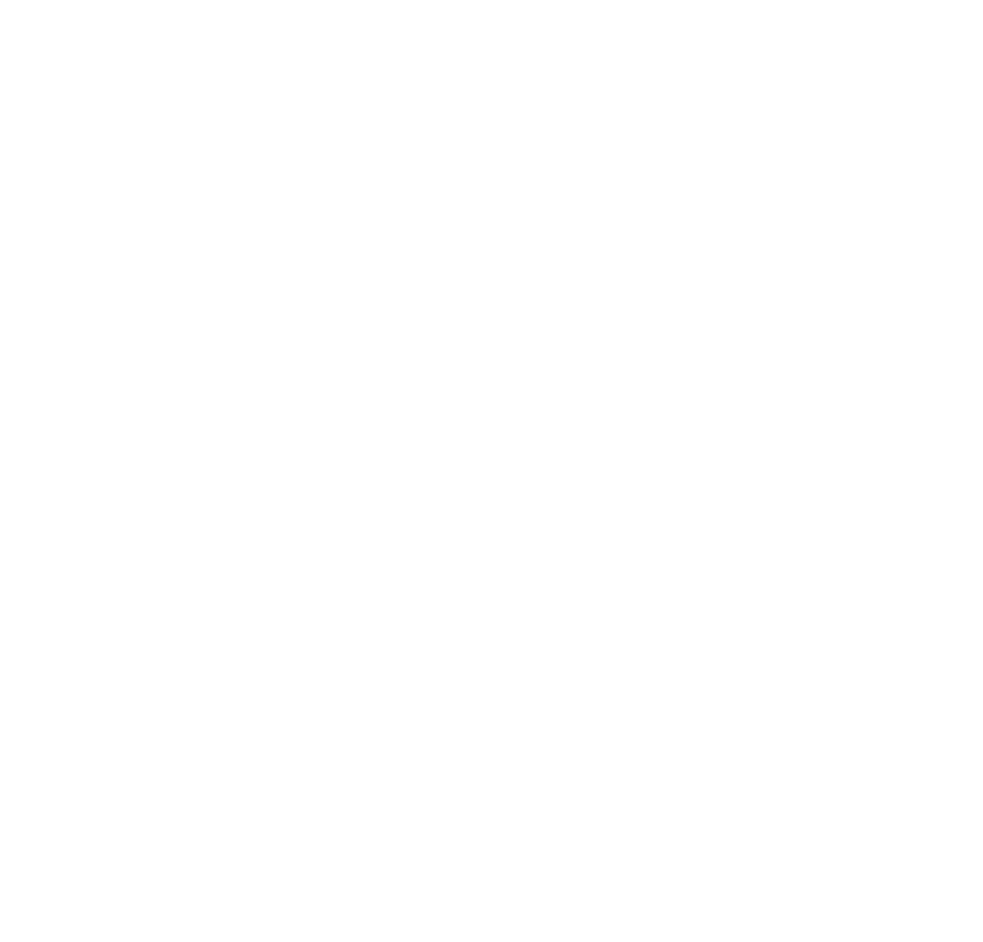
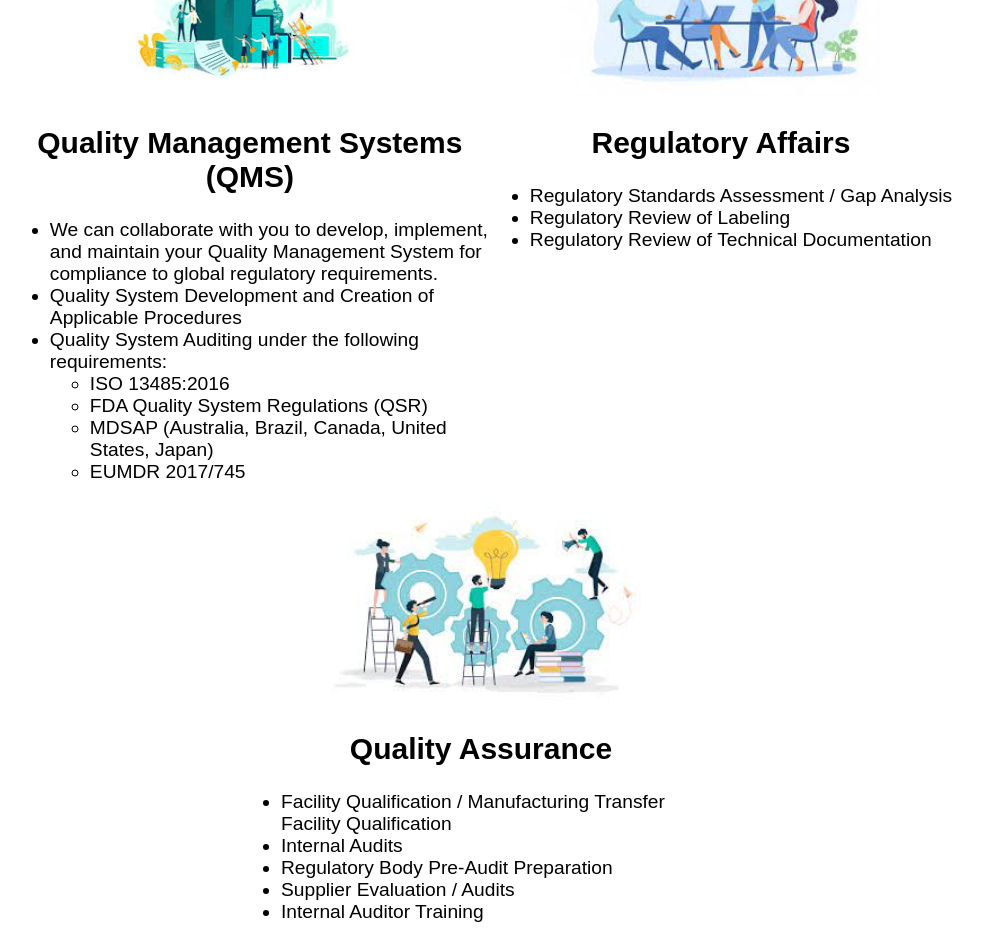
Before and after one commit to bsmrdel101/sh-compliance-and-consulting, a Next.js app: page / in a window 1280 px wide. Shown: the part 840-1782 px from the top of the page, without its empty margins (159-1142 px from the left). Before the commit the page ends 800 px from the top, so only its background shows below. Built offline with nearby package versions, Linux system fonts and the light colour scheme.

Commit message:
feat: Add services

```diff
--- a/src/components/CompanyServices.jsx
+++ b/src/components/CompanyServices.jsx
@@ -0,0 +1,46 @@
+import React from 'react';
+
+export default function CompanyServices() {
+  return (
+    <div className="services">
+      <h1 className="services__title">Services</h1>
+      <div className="services__list">
+        <div className="list-item">
+          <center><img src="/images/advancement.jpeg" height="200px" /></center>
+          <h2>Quality Management Systems (QMS)</h2>
+          <ul>
+            <li>We can collaborate with you to develop, implement, and maintain your Quality Management System for compliance to global regulatory requirements.</li>
+            <li>Quality System Development and Creation of Applicable Procedures</li>
+            <li>Quality System Auditing under the following requirements:</li>
+            <ul>
+              <li>ISO 13485:2016</li>
+              <li>FDA Quality System Regulations (QSR)</li>
+              <li>MDSAP (Australia, Brazil, Canada, United States, Japan)</li>
+              <li>EUMDR 2017/745</li>
+            </ul>
+          </ul>
+        </div>
+        <div className="list-item">
+          <center><img src="/images/safety.jpeg" height="200px" /></center>
+          <h2>Regulatory Affairs</h2>
+          <ul>
+            <li>Regulatory Standards Assessment / Gap Analysis</li>
+            <li>Regulatory Review of Labeling</li>
+            <li>Regulatory Review of Technical Documentation</li>
+          </ul>
+        </div>
+        <div className="list-item">
+          <center><img src="/images/quality.jpeg" height="200px" /></center>
+          <h2>Quality Assurance</h2>
+          <ul>
+            <li>Facility Qualification / Manufacturing Transfer Facility Qualification</li>
+            <li>Internal Audits</li>
+            <li>Regulatory Body Pre-Audit Preparation</li>
+            <li>Supplier Evaluation / Audits</li>
+            <li>Internal Auditor Training</li>
+          </ul>
+        </div>
+      </div>
+    </div>
+  );
+}
--- a/src/pages/index.jsx
+++ b/src/pages/index.jsx
@@ -1,11 +1,25 @@
 import React from 'react';
+import CompanyServices from '../components/CompanyServices';
 import Header from '../components/Header';
 import Layout from "../components/Layout";
+import About from "../components/About";
+import ScheduleForm from "../components/ScheduleForm";
+import Contact from "../components/Contact";
 
 export default function Home() {
   return (
     <Layout>
       <Header />
+      <section id="section-one">
+        <CompanyServices />
+      </section>
+      <section className="about-container">
+        <About />
+      </section>
+      <ScheduleForm />
+      <section className="contact-container">
+        <Contact />
+      </section>
     </Layout>
   );
 }
--- a/src/styles/components/company-services.scss
+++ b/src/styles/components/company-services.scss
@@ -0,0 +1,25 @@
+.services {
+  &__title {
+    margin-top: 70px;
+    font-size: var(--font-xl);
+    text-align: center;
+  }
+
+  &__list {
+    margin-top: 60px;
+    display: flex;
+    flex-wrap: wrap;
+    font-size: calc(var(--font-md) - 0.05rem);
+    text-align: start;
+    justify-content: center;
+
+    h2 {
+      font-size: var(--font-lg);
+      text-align: center;
+    }
+  }
+}
+
+.list-item {
+    max-width: 30rem;
+}
--- a/src/styles/components/header.scss
+++ b/src/styles/components/header.scss
@@ -1,18 +1,19 @@
 .header {
   padding-top: 14rem;
   padding-bottom: 140px;
-    background: linear-gradient(
-        rgba(0, 0, 0, 0.5),
-        rgba(0, 0, 0, 0.5)
+  background:
+    linear-gradient(
+      rgba(0, 0, 0, 50%),
+      rgba(0, 0, 0, 50%)
     ),
-      url('../../../public/images/header.jpeg') no-repeat;
+    url("../../../public/images/header.jpeg") no-repeat;
   color: rgb(255, 255, 255);
   border-bottom: 3px solid orange;
   background-attachment: fixed;
   width: 100%;
 
   &__title {
-        text-shadow: 3px 3px #00000088;
+    text-shadow: 3px 3px #0008;
     padding-left: 5rem;
     font-size: var(--font-md);
   }
--- a/src/styles/components/nav.scss
+++ b/src/styles/components/nav.scss
@@ -1,6 +1,5 @@
 .nav {
-  box-shadow: 0 6px 3px -2px rgba(0, 0, 0, 0.171);
-  background-color: rgba(255, 255, 255, 0);
+  box-shadow: 0 6px 3px -2px rgba(0, 0, 0, 17.1%);
   width: 100%;
   position: fixed;
   padding: 0.5rem 0 1.5rem;
@@ -64,7 +63,7 @@
     }
 
     &__link:hover {
-        transform: scale(1.05, 1.05);
+      transform: scale(1.05, 1.05);
     }
   }
 }
@@ -76,7 +75,6 @@
 
   &__logo {
     color: orange;
-    font-size: 34px;
     padding-right: 3px;
     font-size: calc(var(--font-lg) + 0.5rem);
   }
--- a/src/styles/globals.scss
+++ b/src/styles/globals.scss
@@ -2,9 +2,11 @@
 @import "./settings/fonts";
 @import "./components/nav";
 @import "./components/header";
+@import "./components/company-services";
 
 html,
 body {
+  scroll-behavior: smooth;
   background-color: var(--bg-0);
   padding: 0;
   margin: 0;
```
Also changed, not shown: src/components/About.jsx (+8 -0 lines), src/components/Contact.jsx (+8 -0 lines), src/components/Nav.jsx (+5 -5 lines), src/components/ScheduleForm.jsx (+8 -0 lines), src/components/Footer.jsx (deleted), src/styles/components/footer.scss (deleted). Lines whose indentation alone changed are shown as unchanged.
